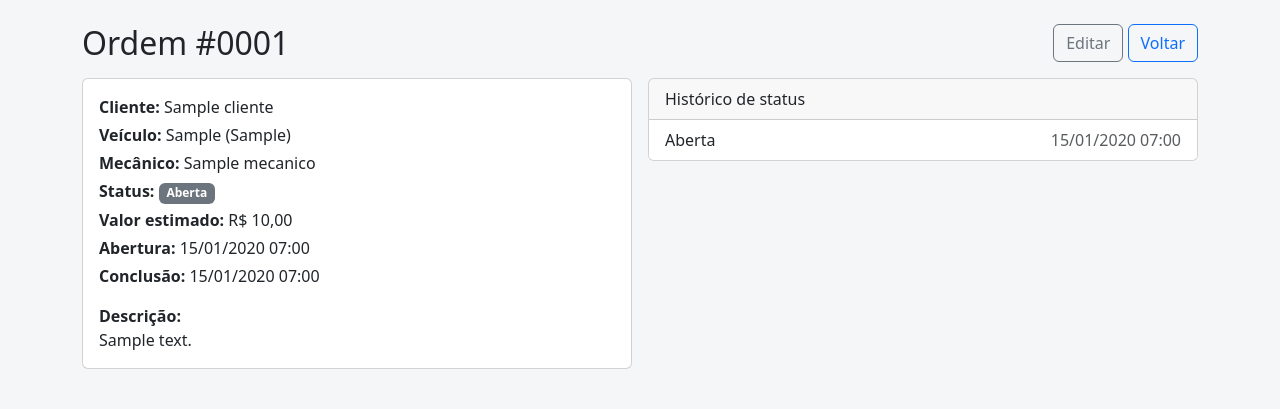
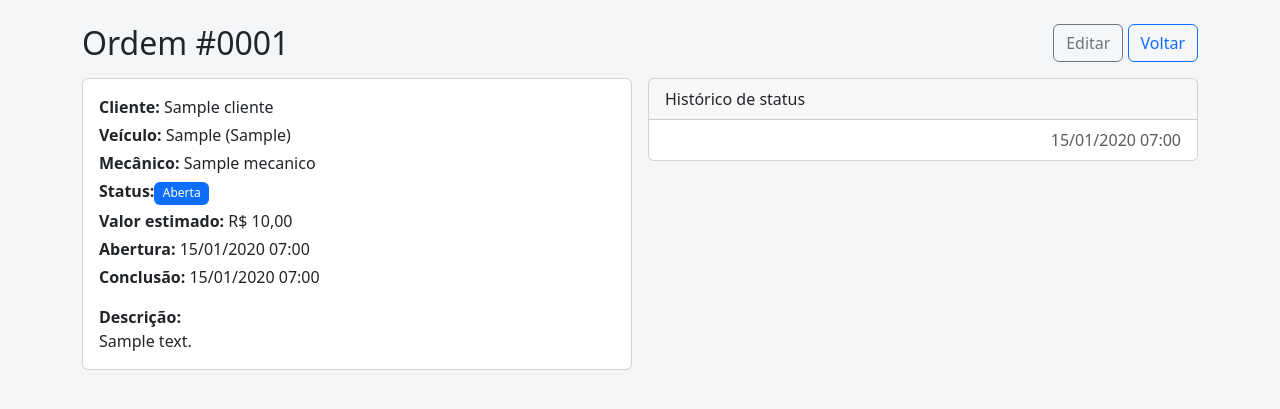
Before and after one commit to joaopaulomenezes01/Projeto-Dev-Web-2, a Django app: template oficina-central/oficina/templates/oficina/ordemservico_detail.html in a window 1280 px wide. Shown: the part 56-465 px from the top of the page. Run offline with Django 5.2, Linux system fonts and the light colour scheme; tables that the repository leaves empty hold one stand-in row (values such as "Sample post"); the template is opened without the code that fills it: values that come from a table or form of the project are taken from there, most other values are stand-ins (such as "Sample title", 1, 10 or a date in 2020).

Commit message:
Aplica cores de status nas telas de ordens

```diff
--- a/oficina-central/oficina/templates/oficina/ordemservico_detail.html
+++ b/oficina-central/oficina/templates/oficina/ordemservico_detail.html
@@ -15,7 +15,7 @@
         <p class="mb-1"><strong>Cliente:</strong> {{ object.veiculo.cliente }}</p>
         <p class="mb-1"><strong>Veículo:</strong> {{ object.veiculo }}</p>
         <p class="mb-1"><strong>Mecânico:</strong> {{ object.mecanico }}</p>
-        <p class="mb-1"><strong>Status:</strong> <span class="badge text-bg-secondary">{{ object.get_status_display }}</span></p>
+        <p class="mb-1"><strong>Status:</strong><span class="badge status-{{ object.status }}">{{ object.get_status_display }}</span></p>
         <p class="mb-1"><strong>Valor estimado:</strong> R$ {{ object.valor_estimado }}</p>
         <p class="mb-1"><strong>Abertura:</strong> {{ object.data_abertura|date:"d/m/Y H:i" }}</p>
         {% if object.data_conclusao %}
@@ -32,7 +32,7 @@
       <ul class="list-group list-group-flush">
         {% for h in object.historico.all %}
           <li class="list-group-item d-flex justify-content-between">
-            <span>{{ h.get_status_display }}</span>
+            <span class="badge status-{{ o.status }}">{{ o.get_status_display }}</span>
             <span class="text-muted">{{ h.data|date:"d/m/Y H:i" }}</span>
           </li>
         {% empty %}
```
